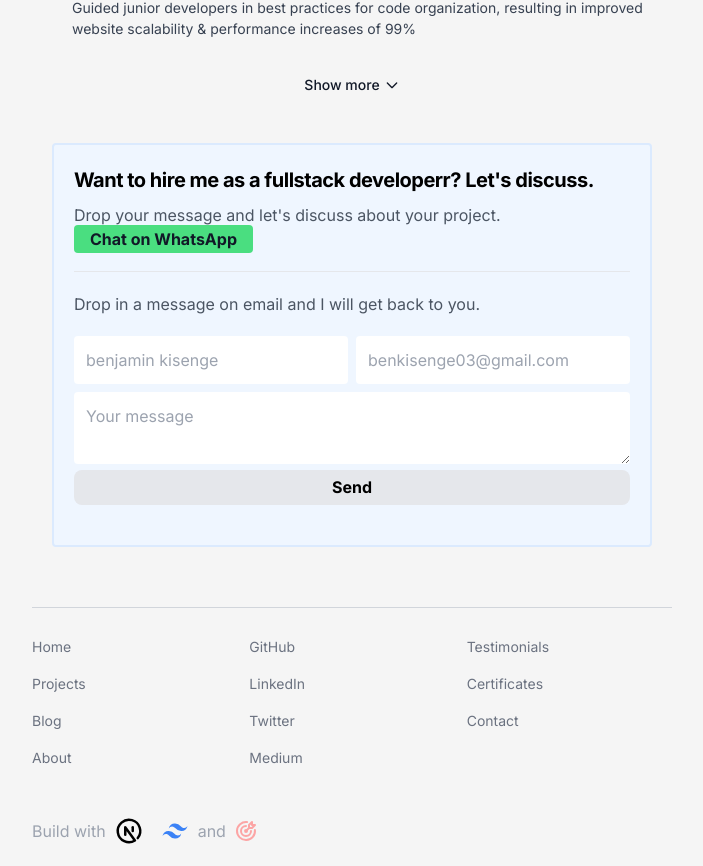
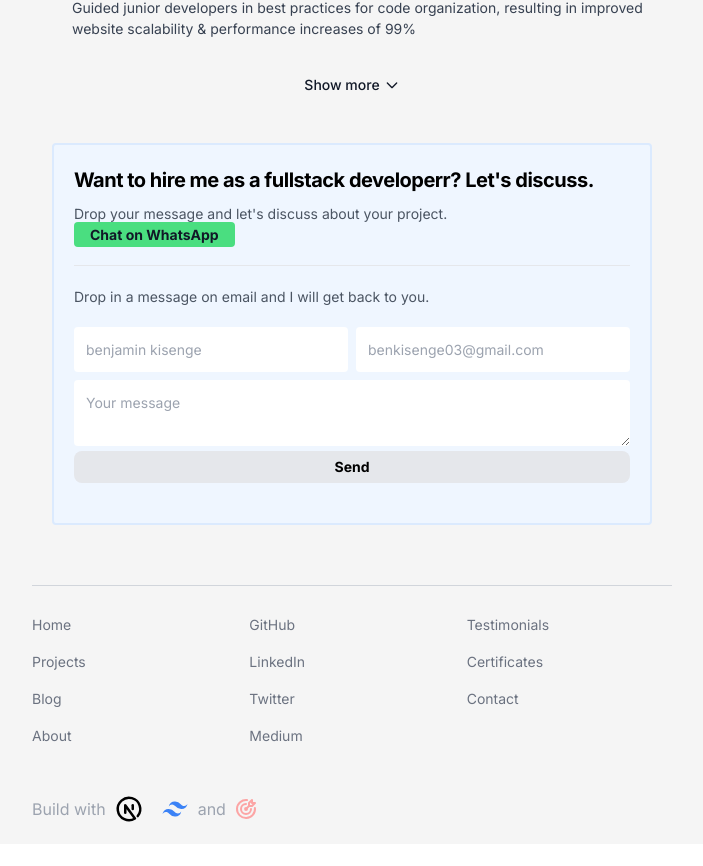
Before and after one commit to iambenkis/Portfolio-2.0, a Next.js app: page / in a window 1280 px wide. Shown: the part 2431-3297 px from the top of the page, without its empty margins (288-991 px from the left). After the commit the page ends 3275 px from the top, so only its background shows below. Built offline with nearby package versions, Linux system fonts and the light colour scheme.

Commit message:
Update the contact form section

```diff
--- a/src/components/Whatsapp/index.jsx
+++ b/src/components/Whatsapp/index.jsx
@@ -1,7 +1,7 @@
 /* eslint-disable react/no-unescaped-entities */
 export default function Whatsapp() {
   return (
-    <section className="bg-blue-50  dark:bg-gray-900 md:mx-0 p-5 mt-10 border-blue-100 dark:border-gray-800 border-2 rounded">
+    <section className="bg-blue-50 text-[14px]  dark:bg-gray-900 md:mx-0 p-5 mt-10 border-blue-100 dark:border-gray-800 border-2 rounded">
       <div>
         <div className="border-b-[1px]  pb-5">
           <h3 className="font-bold  text-[20px] tracking-tight text-black dark:text-white">
```
